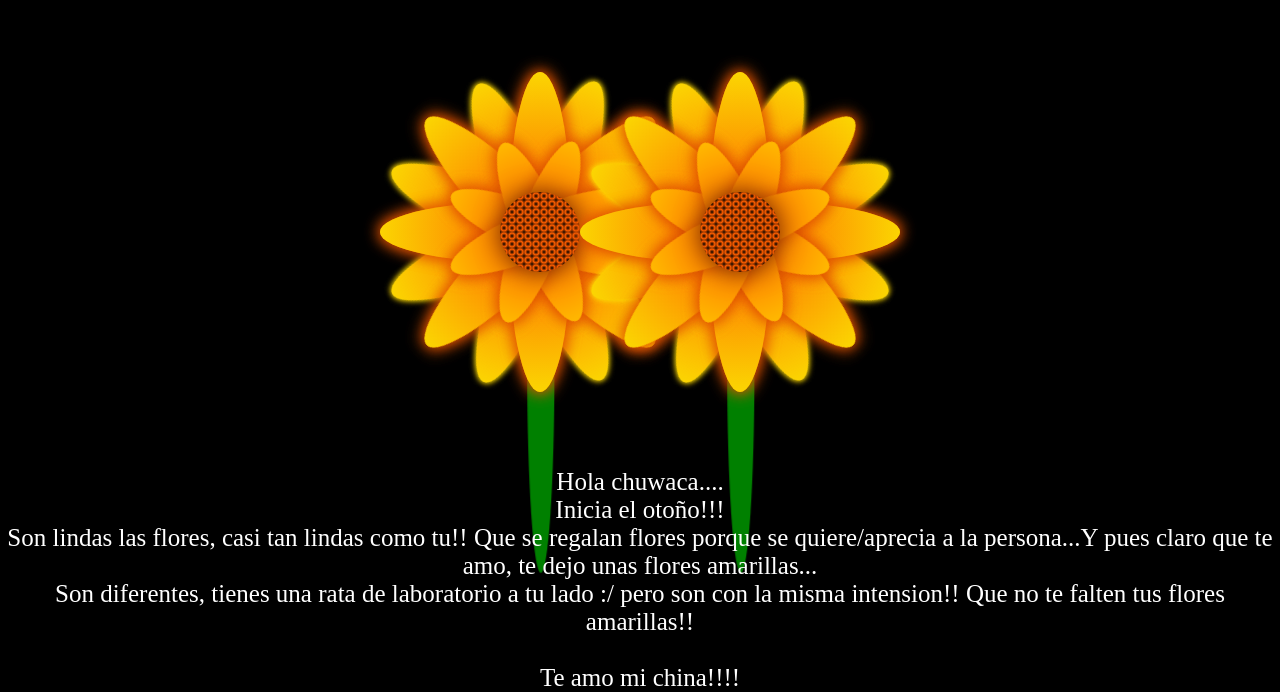
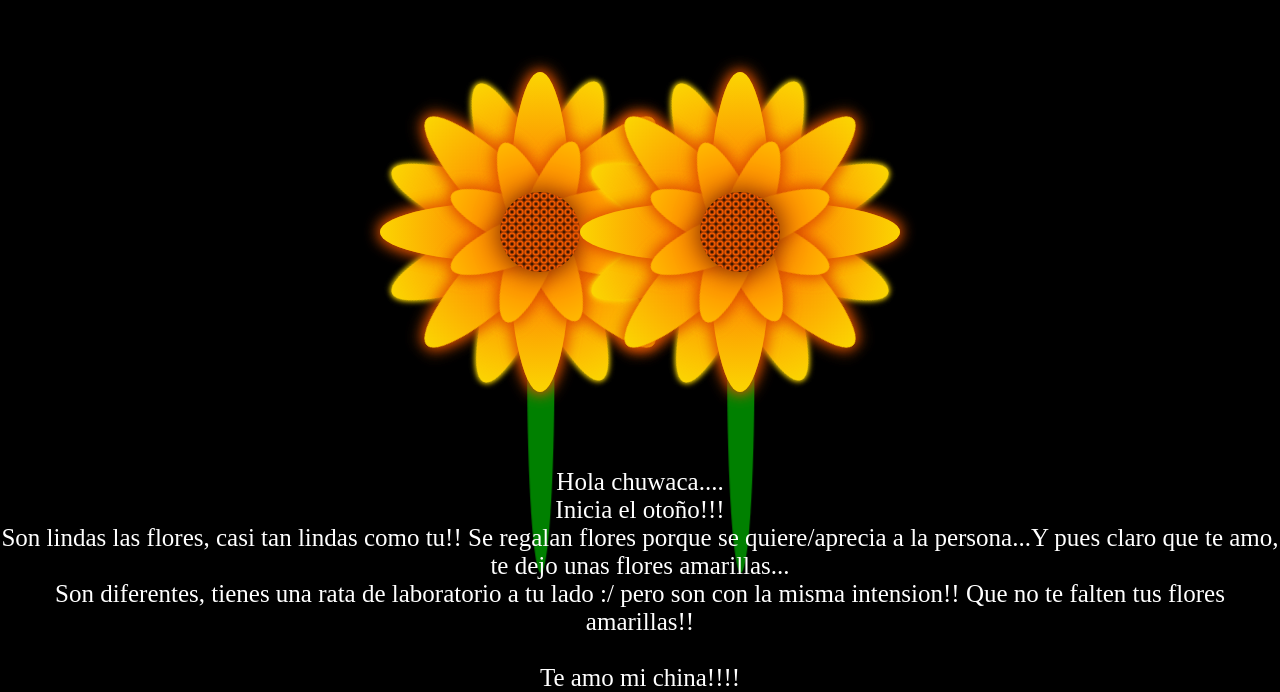
Before and after one commit to JoseHdezGro/SaritaMerengues, a plain HTML site: page docs/index.html in a window 1280 px wide. Shown: the part 168-860 px from the top of the page. Drawn offline with Linux system fonts and the light colour scheme.

Commit message:
Add files via upload

```diff
--- a/docs/index.html
+++ b/docs/index.html
@@ -126,7 +126,7 @@
     <div class="text-below">
 	Hola chuwaca....<br>
 	Inicia el otoño!!!<br>
-	Son lindas las flores, casi tan lindas como tu!! Que se regalan flores porque se quiere/aprecia a la persona...Y pues claro que te amo, te dejo unas flores amarillas...<br>
+	Son lindas las flores, casi tan lindas como tu!! Se regalan flores porque se quiere/aprecia a la persona...Y pues claro que te amo, te dejo unas flores amarillas...<br>
 	Son diferentes, tienes una rata de laboratorio a tu lado :/ pero son con la misma intension!! Que no te falten tus flores amarillas!! <br><br>
 	Te amo mi china!!!!
 	</div>
```
